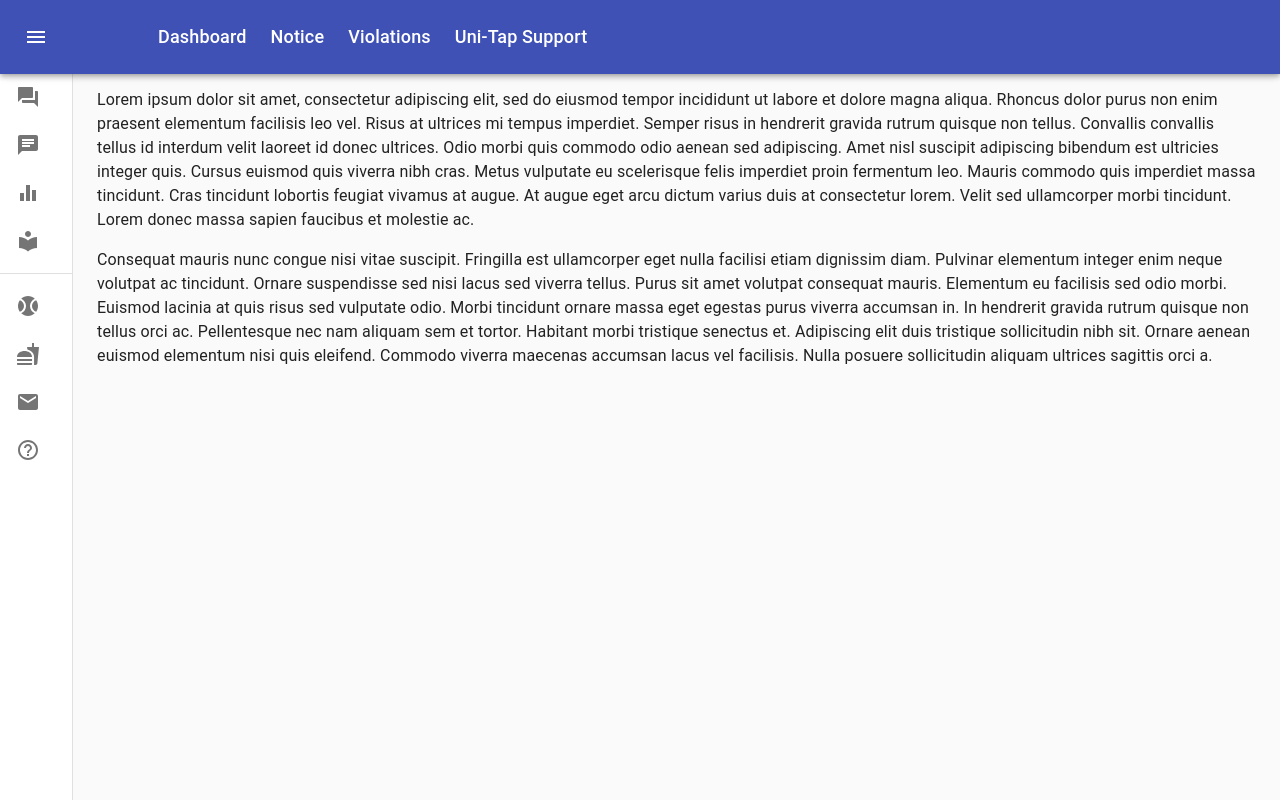
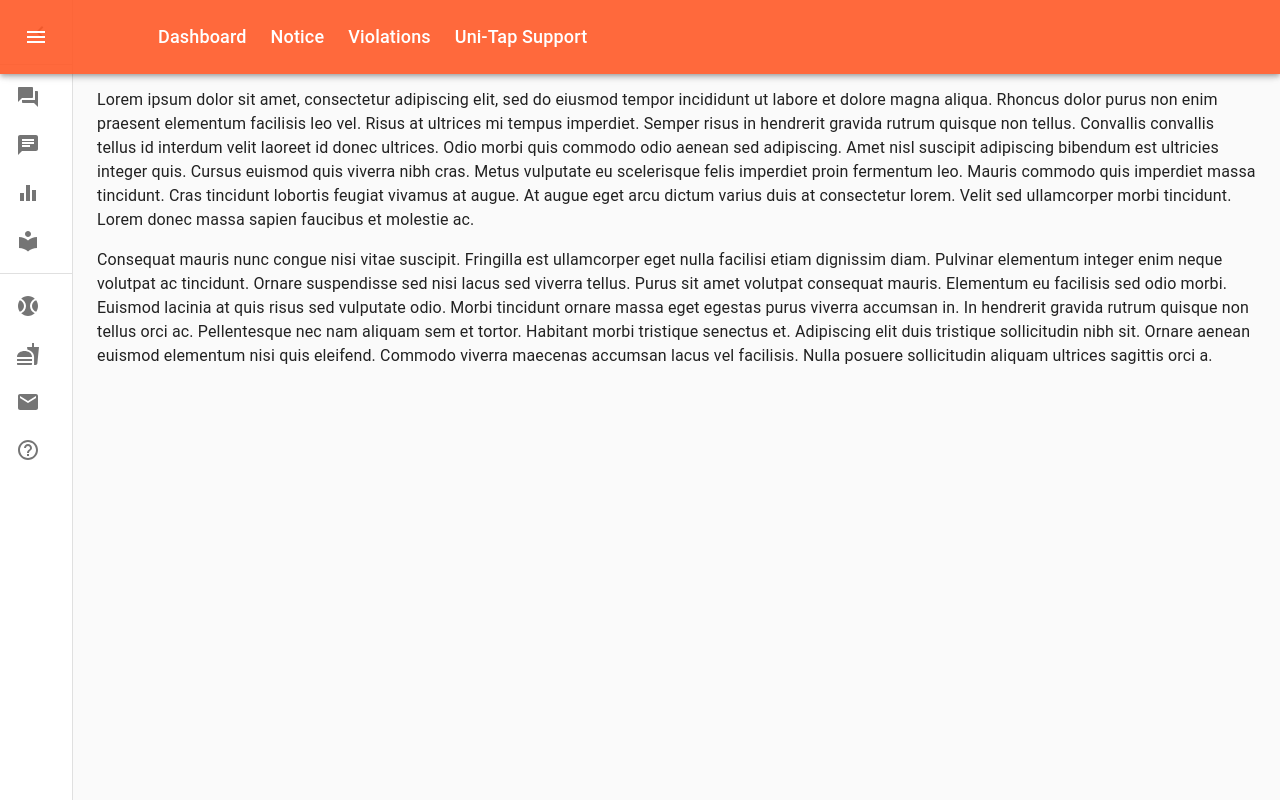
Before and after one commit to UniTap/Uni-Tap2, a React (Create React App) app in the folder unitap-portal/: page /HomePage in a window 1280 px wide. Built offline with nearby package versions, Linux system fonts and the light colour scheme.

Commit message:
navbar color changed

```diff
--- a/unitap-portal/src/HomePage.css
+++ b/unitap-portal/src/HomePage.css
@@ -1,5 +1,6 @@
 :root {
     --color-white: #fff;
+    --color-darkOrange: #ff5700;
 }
 
 .HomePage {
@@ -11,3 +12,7 @@
 .content {
     flex: 0.6;
 }
+
+.MuiAppBar-colorPrimary {
+    background-color: var(--color-darkOrange) !important;
+}
```
